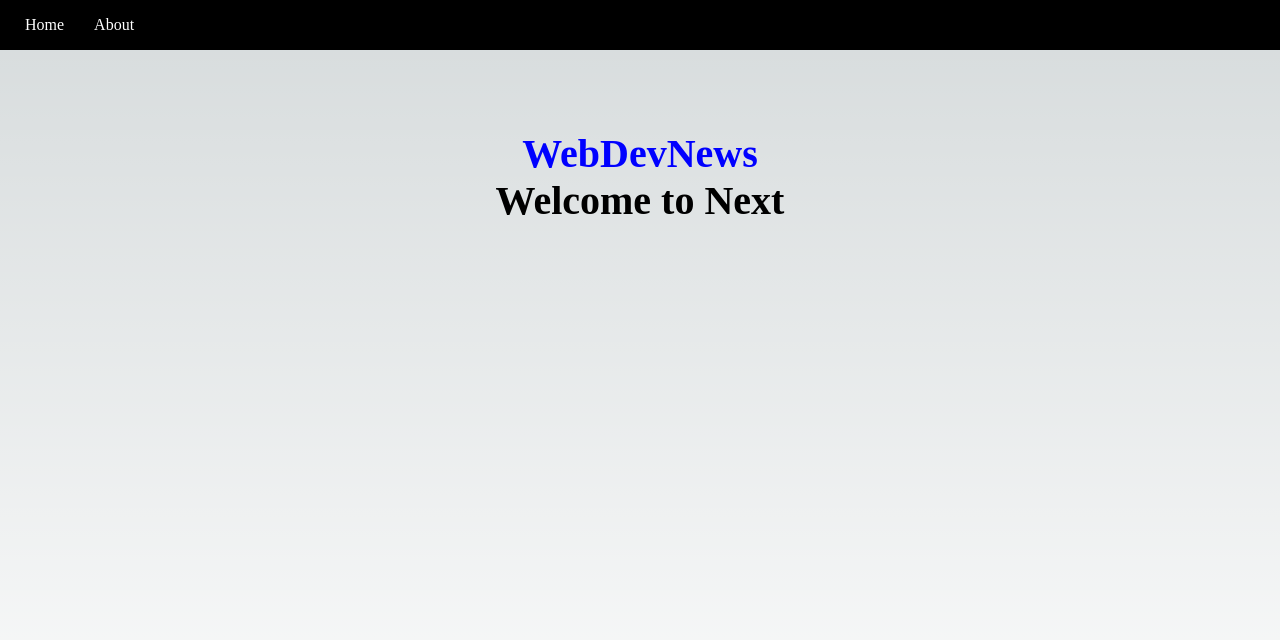
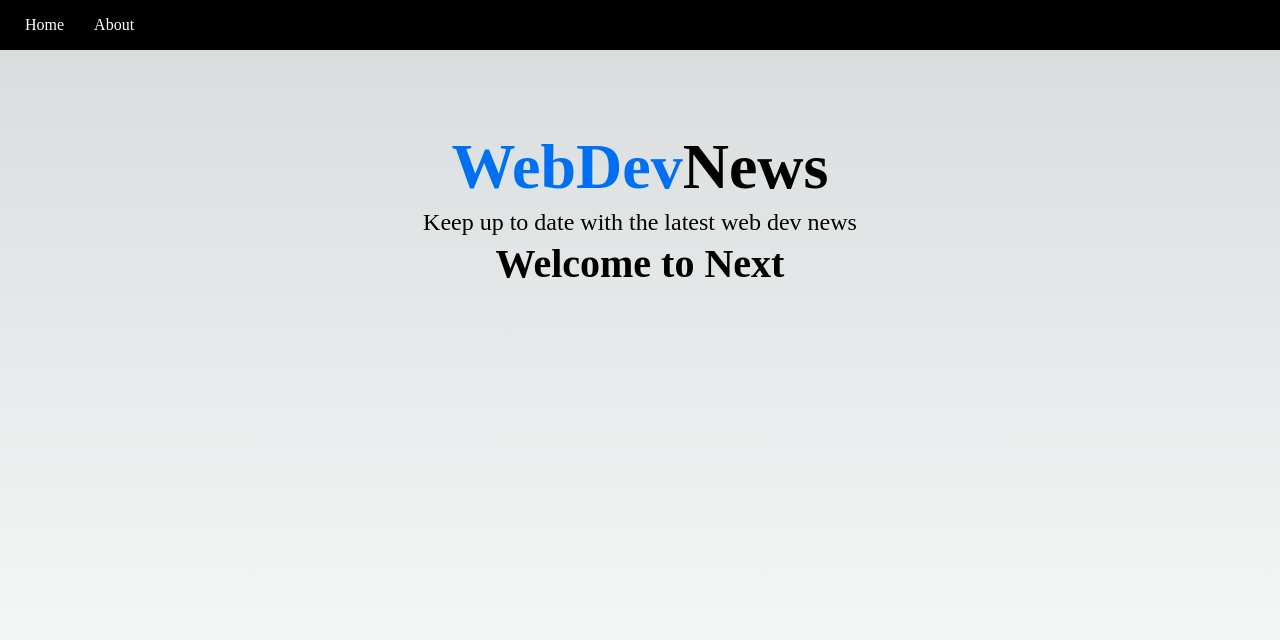
Before and after one commit to peterlewandowski/react-nextjs12-crash, a Next.js app: page / in a window 1280 px wide. Shown: the top 640 px of the page. Built offline with nearby package versions, Linux system fonts and the light colour scheme.

Commit message:
basic header

```diff
--- a/components/Header.js
+++ b/components/Header.js
@@ -1,19 +1,13 @@
-import headerstyles from "../styles/Header.module.css";
+import headerStyles from "../styles/Header.module.css";
 
 const Header = () => {
-  const x = 2;
+
   return (
     <div>
-      <h1 className="title">
+      <h1 className={headerStyles.title}>
         <span>WebDev</span>News
       </h1>
-      <style jsx>
-        {`
-          .title {
-            color: ${x > 3 ? "red" : "blue"};
-          }
-        `}
-      </style>
+      <p className={headerStyles.description}>Keep up to date with the latest web dev news</p>
     </div>
   );
 };
```
